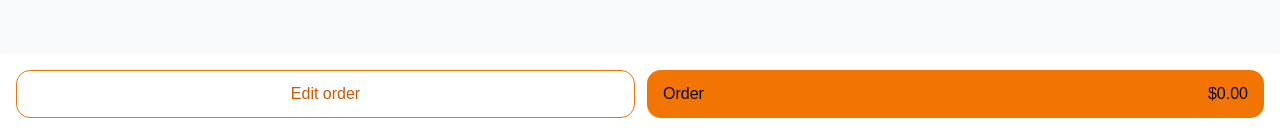
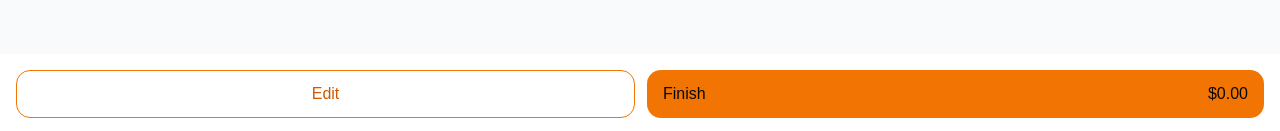
Before and after one commit to smartmasa/frontend, a Next.js app: page /orders in a window 1280 px wide. Shown: the part 666-797 px from the top of the page. Built offline with nearby package versions, Linux system fonts and the light colour scheme.

Commit message:
Fix some namings

```diff
--- a/src/app/orders/page.tsx
+++ b/src/app/orders/page.tsx
@@ -52,13 +52,13 @@ export default function OrdersPage() {
             variant="secondary"
             className="flex-1"
             onClick={() => router.push('/menu')}
-            text="Edit order"
+            text="Edit"
           />
           <Button
             variant="primary"
             className="flex-1 flex justify-between"
           >
-            <span>Order</span>
+            <span>Finish</span>
             <span>{formatPrice(calculateTotal())}</span>
           </Button>
         </div>
```
